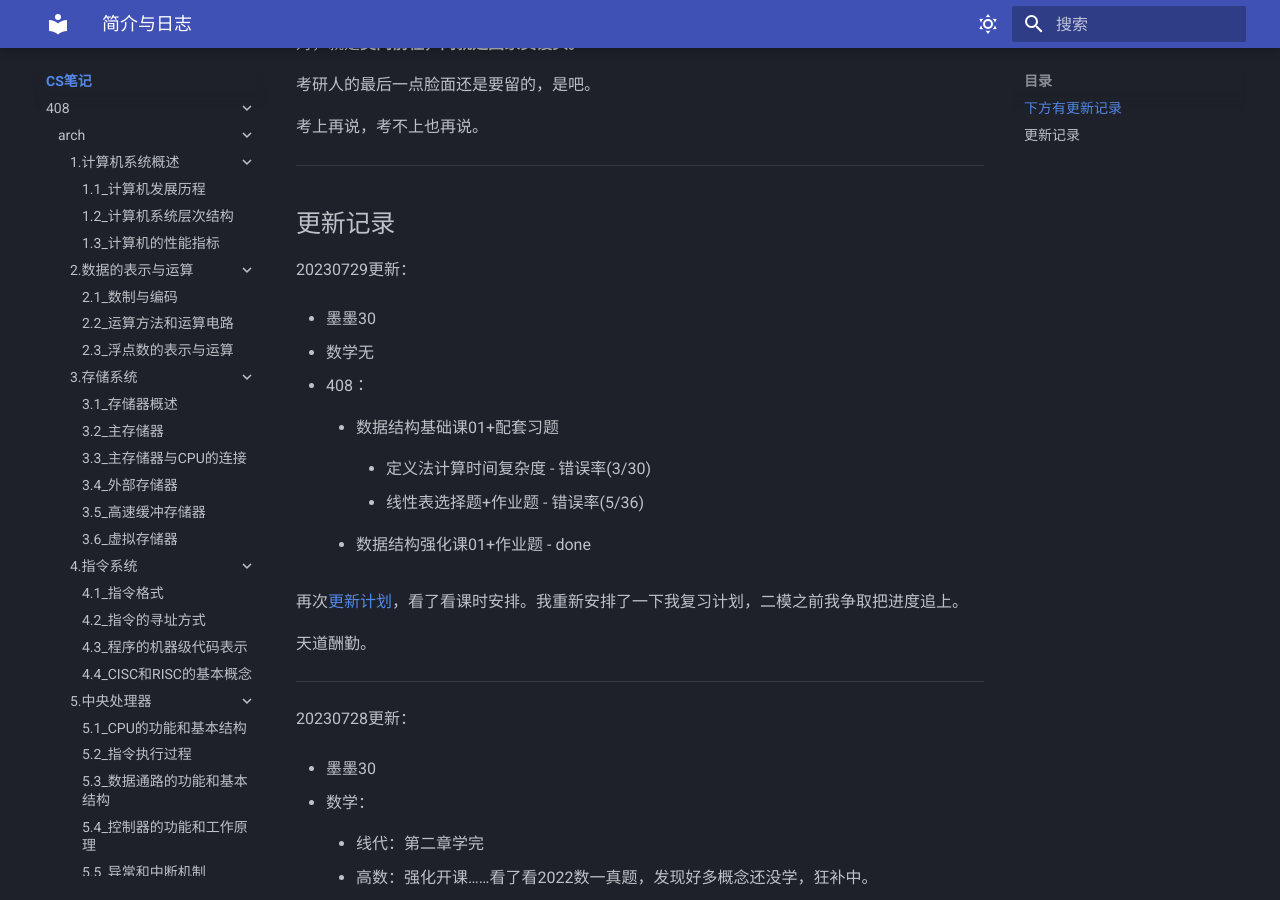
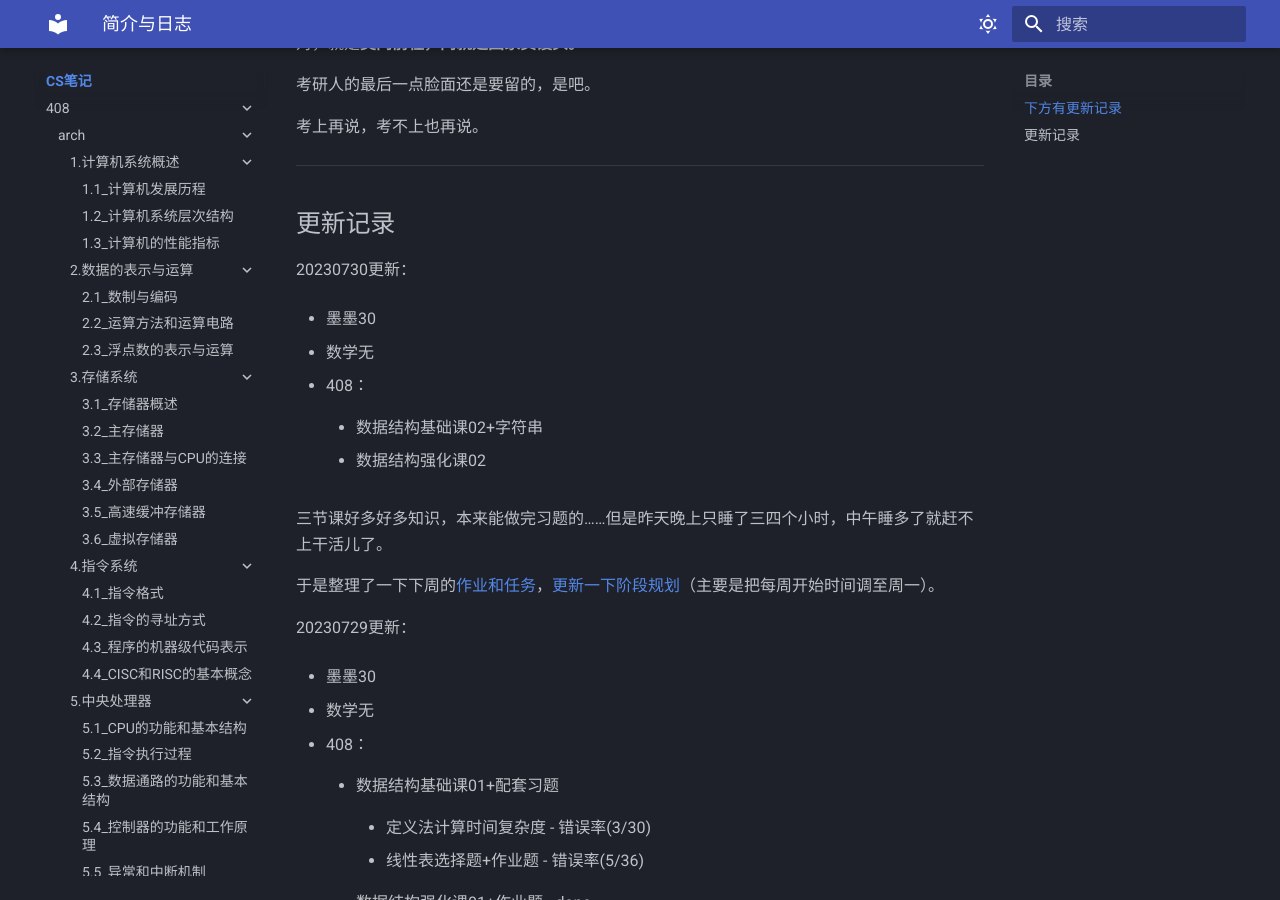
Before and after one commit to Haohahahaha/cs, an MkDocs documentation site: the page built from docs/index.md, in a window 1280 px wide and 900 px high, scrolled down 768 px. Built offline with MkDocs 1.6.1 and Material for MkDocs 9.7.7, drawn with Linux system fonts in a browser that asks for light colours.

Commit message:
2023-07-30_23:21:59 update

```diff
--- a/docs/index.md
+++ b/docs/index.md
@@ -39,6 +39,22 @@
 <a id="update"></a>
 
 ## 更新记录
+
+20230730更新：
+
+- 墨墨30
+
+- 数学无
+
+- 408：
+
+    - 数据结构基础课02+字符串
+
+    - 数据结构强化课02
+
+三节课好多好多知识，本来能做完习题的……但是昨天晚上只睡了三四个小时，中午睡多了就赶不上干活儿了。
+
+于是整理了一下下周的[作业和任务](http://chat.haohaha.cn/plan/Week-Plan/)，[更新一下阶段规划](https://github.com/Haohahahaha/chat/commit/ccc89b2fb93e6b4a814e7463ba73f37d28f435cd)（主要是把每周开始时间调至周一）。
 
 20230729更新：
 
```
